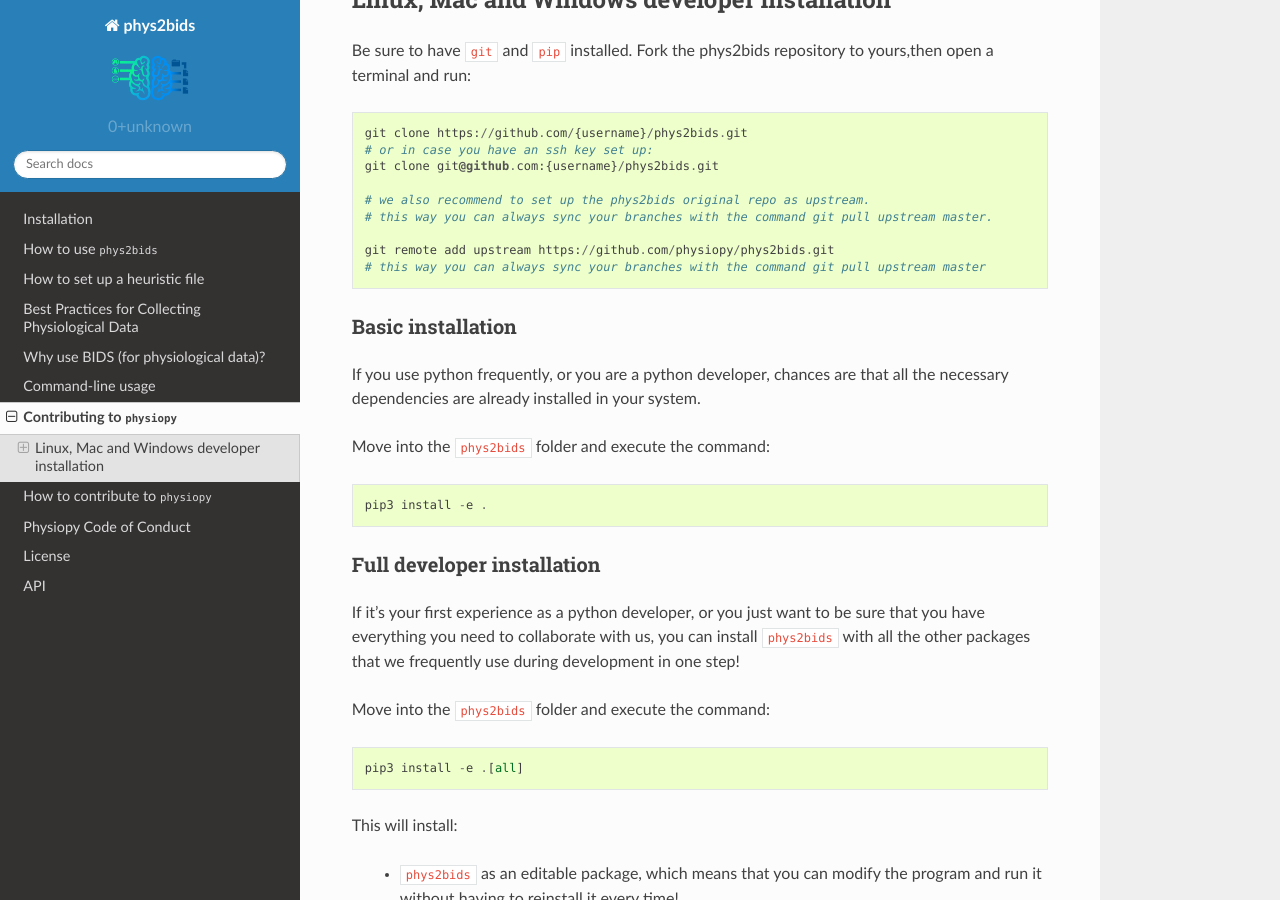
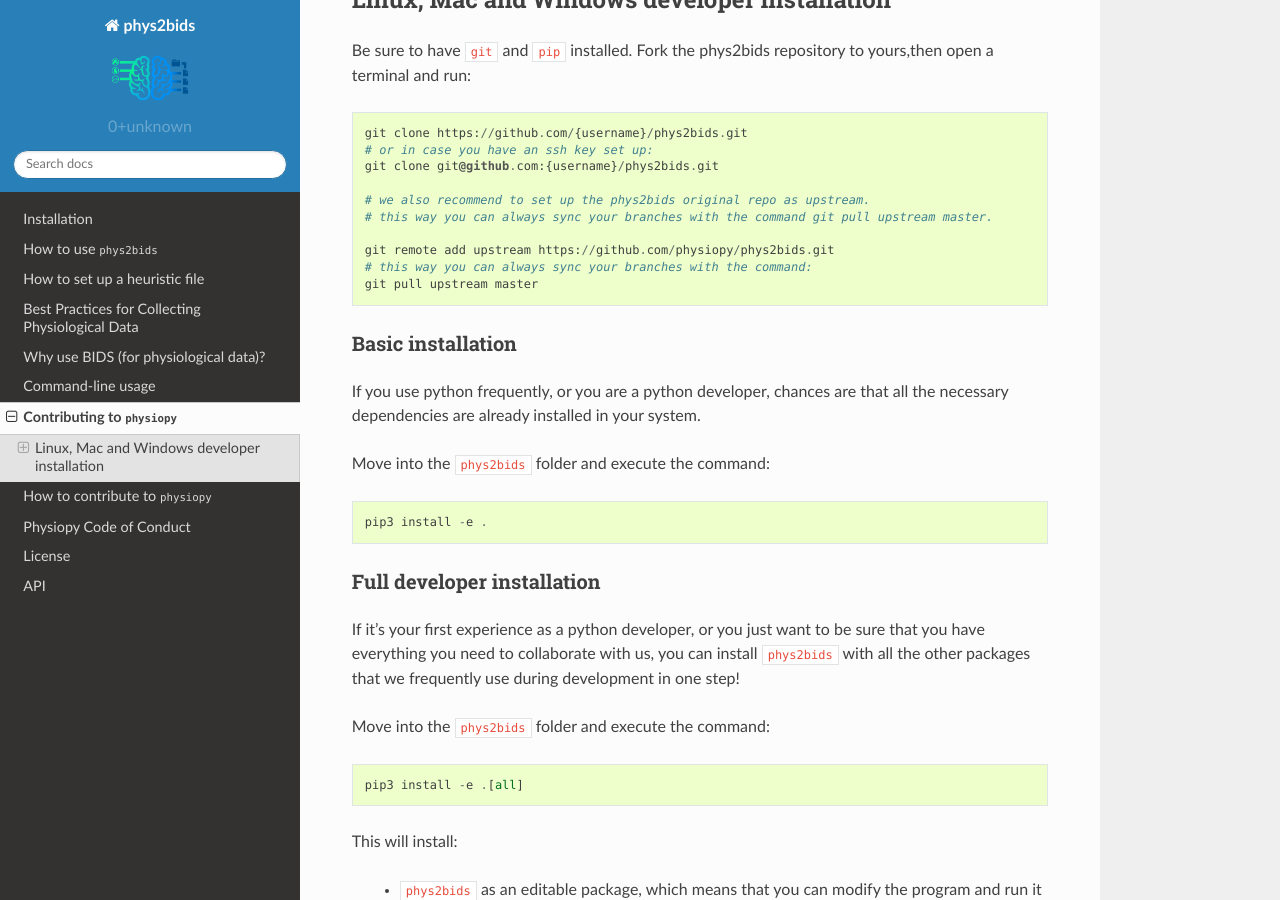
Before and after one commit to physiopy/phys2bids, a Sphinx documentation site: the page built from docs/contributing.rst, in a window 1280 px wide and 900 px high, scrolled down 647 px. Built offline with Sphinx 7.4.7 and the Read the Docs theme 2.0.0, drawn with Linux system fonts in a browser that asks for light colours.

```diff
--- a/docs/contributing.rst
+++ b/docs/contributing.rst
@@ -37,7 +37,8 @@ Be sure to have ``git`` and ``pip`` installed. Fork the phys2bids repository to
 	# this way you can always sync your branches with the command git pull upstream master.
 
 	git remote add upstream https://github.com/physiopy/phys2bids.git
-	# this way you can always sync your branches with the command git pull upstream master
+	# this way you can always sync your branches with the command:
+	git pull upstream master
 
 
 Basic installation
```
